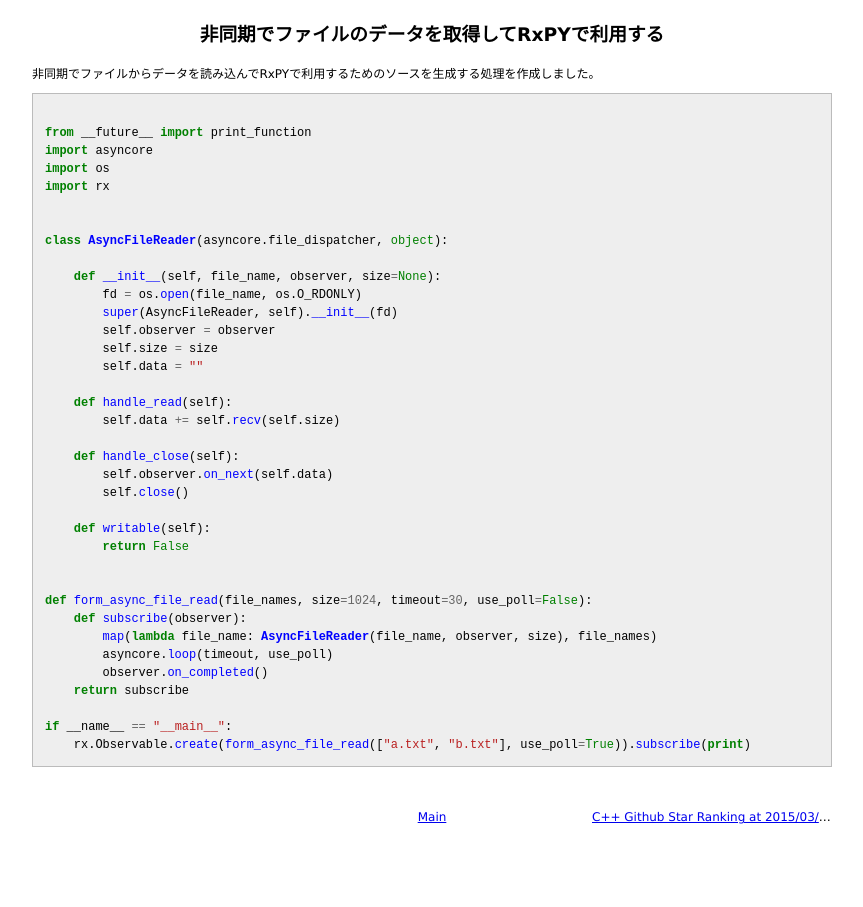
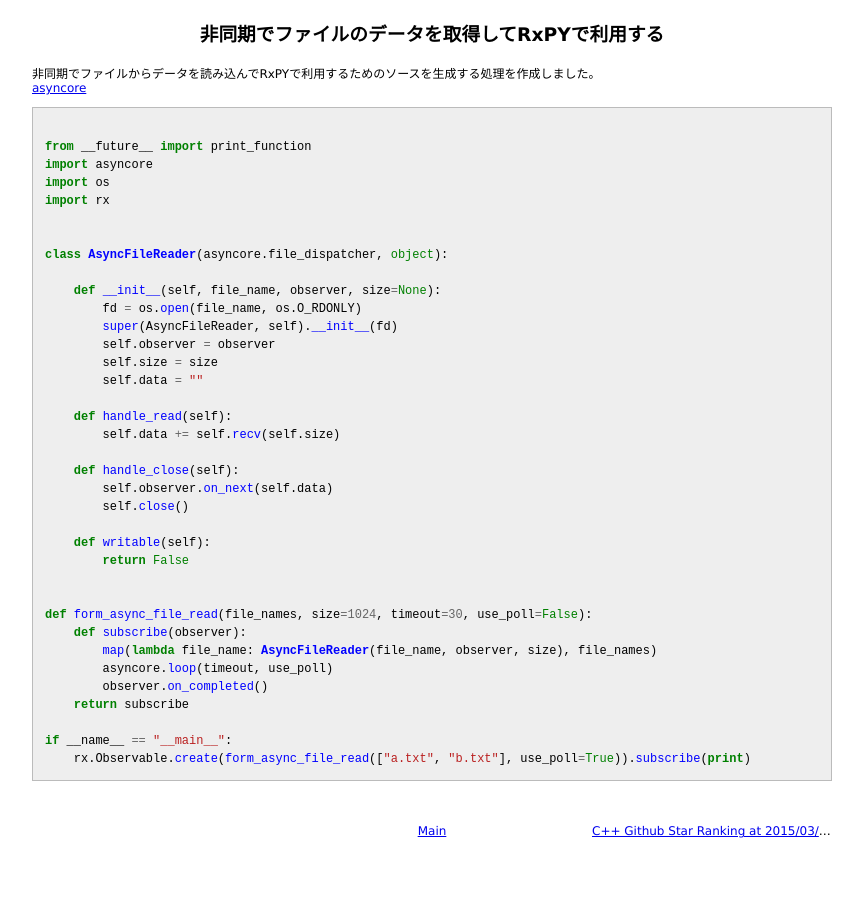
Before and after one commit to 38elements/38elements.github.com, a Jekyll site: the page built from _posts/2015-04-04-rxpy-async-file-read.md, in a window 1280 px wide. Shown: the whole page, without its empty margins (208-1071 px from the left). Built offline with Jekyll 4.4.1, drawn with Linux system fonts in a browser that asks for light colours; Markdown is read by kramdown in place of the engine named in the settings.

Commit message:
Update 2015-04-04-rxpy-async-file-read.md

```diff
--- a/_posts/2015-04-04-rxpy-async-file-read.md
+++ b/_posts/2015-04-04-rxpy-async-file-read.md
@@ -3,7 +3,7 @@ layout: posts
 title: 非同期でファイルのデータを取得してRxPYで利用する
 ---
 非同期でファイルからデータを読み込んでRxPYで利用するためのソースを生成する処理を作成しました。
-
+[asyncore](https://docs.python.org/2.7/library/asyncore.html#module-asyncore)
 {% highlight python %}
 from __future__ import print_function
 import asyncore
```
